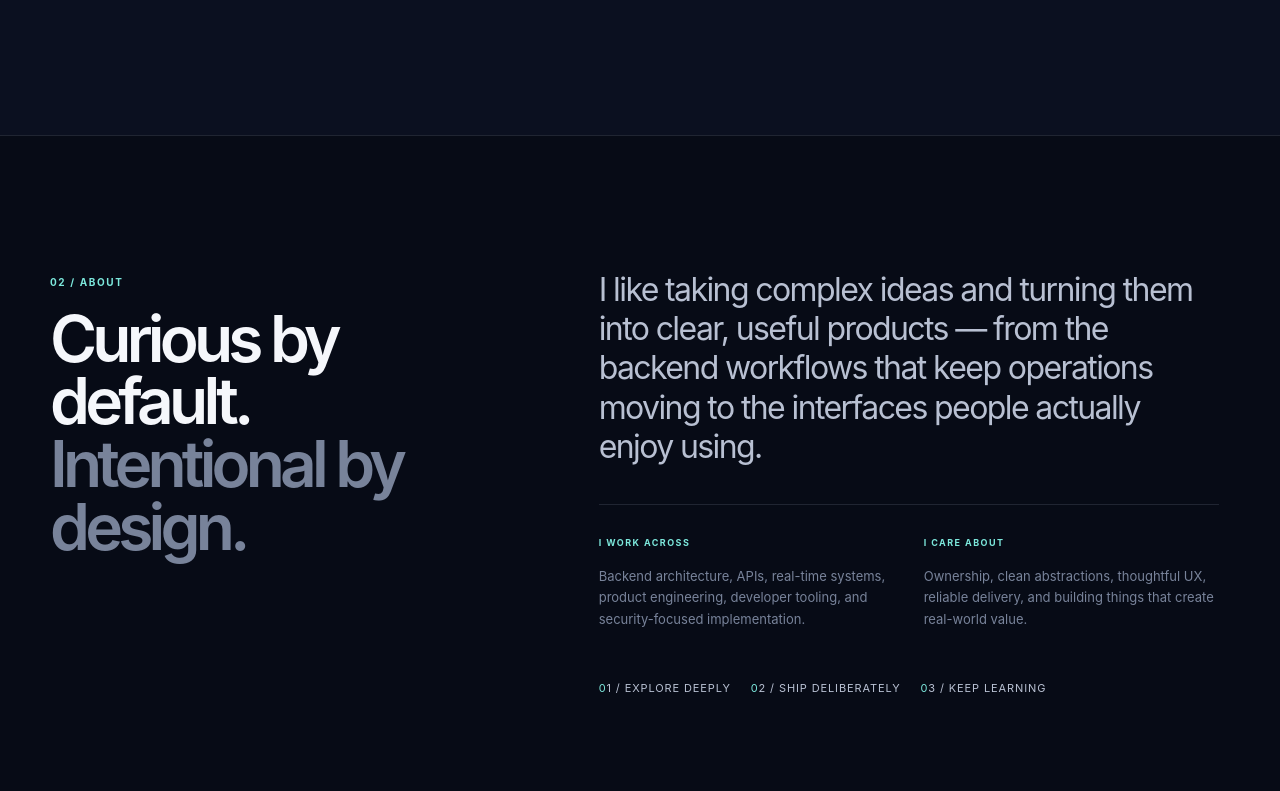
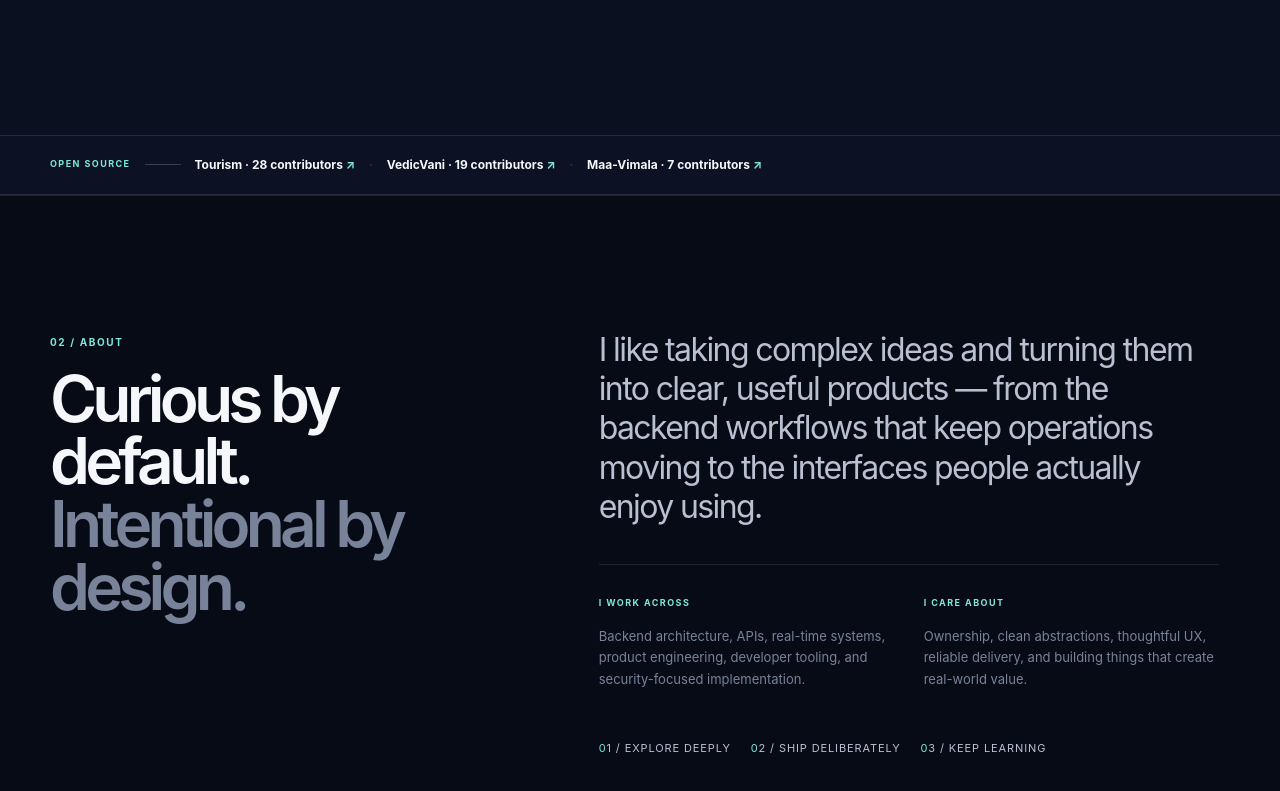
Before and after one commit to Omkar-Sonawane-23/Omkar-Sonawane-23, a plain HTML site: page index.html in a window 1280 px wide. Shown: the part 2906-3697 px from the top of the page. Drawn offline with Linux system fonts and the light colour scheme.

Commit message:
Add open source contributor stats strip

```diff
--- a/index.html
+++ b/index.html
@@ -111,6 +111,18 @@
       <div class="project-grid" id="projectGrid" aria-live="polite"></div>
     </section>
 
+    <section class="signal-strip" aria-label="Open source highlights">
+      <div class="container signal-inner">
+        <span class="signal-label">OPEN SOURCE</span>
+        <span class="signal-line"></span>
+        <a href="https://github.com/Omkar-Sonawane-23/Tourism" target="_blank" rel="noreferrer">Tourism · 28 contributors <span>↗</span></a>
+        <span class="signal-separator">·</span>
+        <a href="https://github.com/Omkar-Sonawane-23/VedicVani" target="_blank" rel="noreferrer">VedicVani · 19 contributors <span>↗</span></a>
+        <span class="signal-separator">·</span>
+        <a href="https://github.com/Omkar-Sonawane-23/Maa-Vimala" target="_blank" rel="noreferrer">Maa-Vimala · 7 contributors <span>↗</span></a>
+      </div>
+    </section>
+
     <section class="section section-muted" id="about" aria-labelledby="about-title">
       <div class="container about-grid">
         <div class="section-heading reveal">
```
